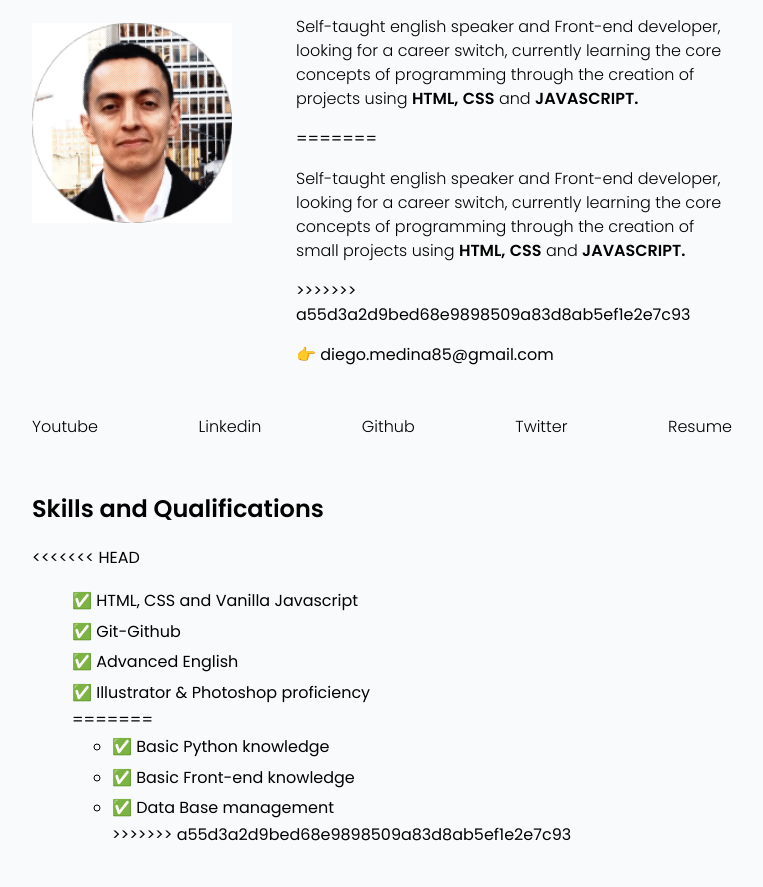
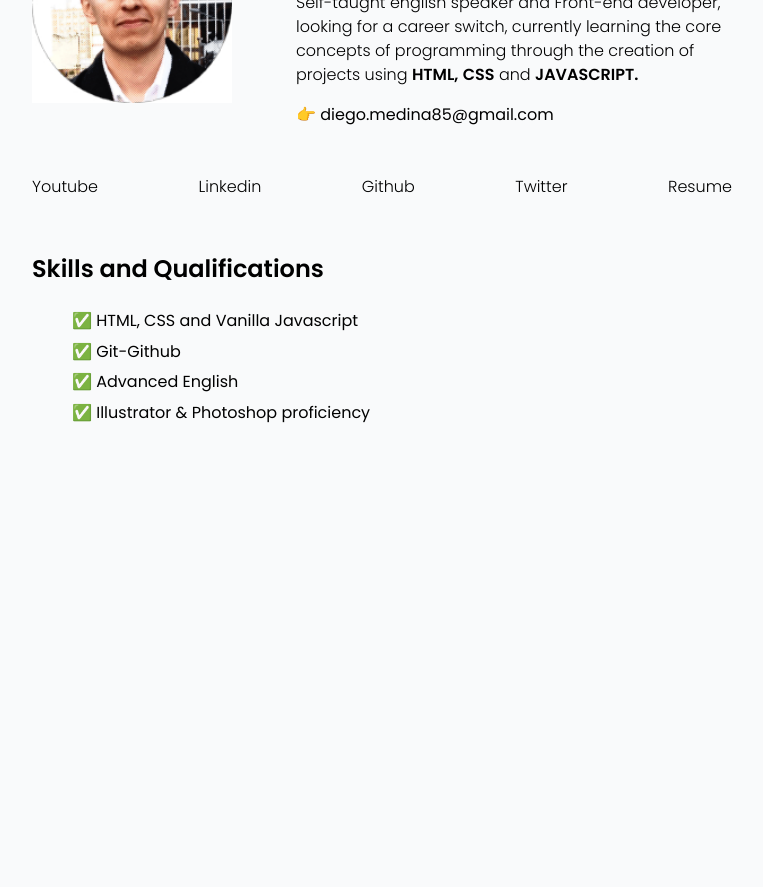
Before and after one commit to dmg85/diego_medina.github.io, a plain HTML site: page index.html in a window 1280 px wide. Shown: the part 161-1048 px from the top of the page, without its empty margins (258-1021 px from the left). After the commit the page ends 800 px from the top, so only its background shows below. Drawn offline with Linux system fonts and the light colour scheme.

Commit message:
Fourth commit, still having issues confused with the merging

```diff
--- a/index.html
+++ b/index.html
@@ -12,12 +12,8 @@
         <section id="wrapper--hero" class="section--page">
             <img id="profile-pic" src="./assets/Images/Profile pic.jpg" alt="Profile picture" class="src">
             <div>
-<<<<<<< HEAD
                 <h1 id="user-name">Diego Medina</h1>
                 <p id="bio">Self-taught english speaker and Front-end developer, looking for a career switch, currently learning the core concepts of programming through the creation of projects using <strong>HTML,</strong> <strong>CSS</strong> and <strong>JAVASCRIPT.</strong></p>
-=======
-                <p id="bio">Self-taught english speaker and Front-end developer, looking for a career switch, currently learning the core concepts of programming through the creation of small projects using <strong>HTML,</strong> <strong>CSS</strong> and <strong>JAVASCRIPT.</strong></p>
->>>>>>> a55d3a2d9bed68e9898509a83d8ab5ef1e2e7c93
                 <p> 👉 diego.medina85@gmail.com</p>
             </div>
         </section>
@@ -32,18 +28,11 @@
         </section>
         <section class="section--page">
             <h2>Skills and Qualifications</h2>
-<<<<<<< HEAD
             <ul id="qualifications--list">
                 <li>✅ HTML, CSS and Vanilla Javascript</li>
                 <li>✅ Git-Github</li>
                 <li>✅ Advanced English</li>
                 <li>✅ Illustrator & Photoshop proficiency</li>
-=======
-            <ul>
-                <li>✅ Basic Python knowledge</li>
-                <li>✅ Basic Front-end knowledge</li>
-                <li>✅ Data Base management</li>
->>>>>>> a55d3a2d9bed68e9898509a83d8ab5ef1e2e7c93
             </ul>
         </section>
     </div>
--- a/styles/main.css
+++ b/styles/main.css
@@ -32,7 +32,6 @@ a{
 
 li{
     line-height: 1.9em;
-<<<<<<< HEAD
 }
 
 #container--main{
```
